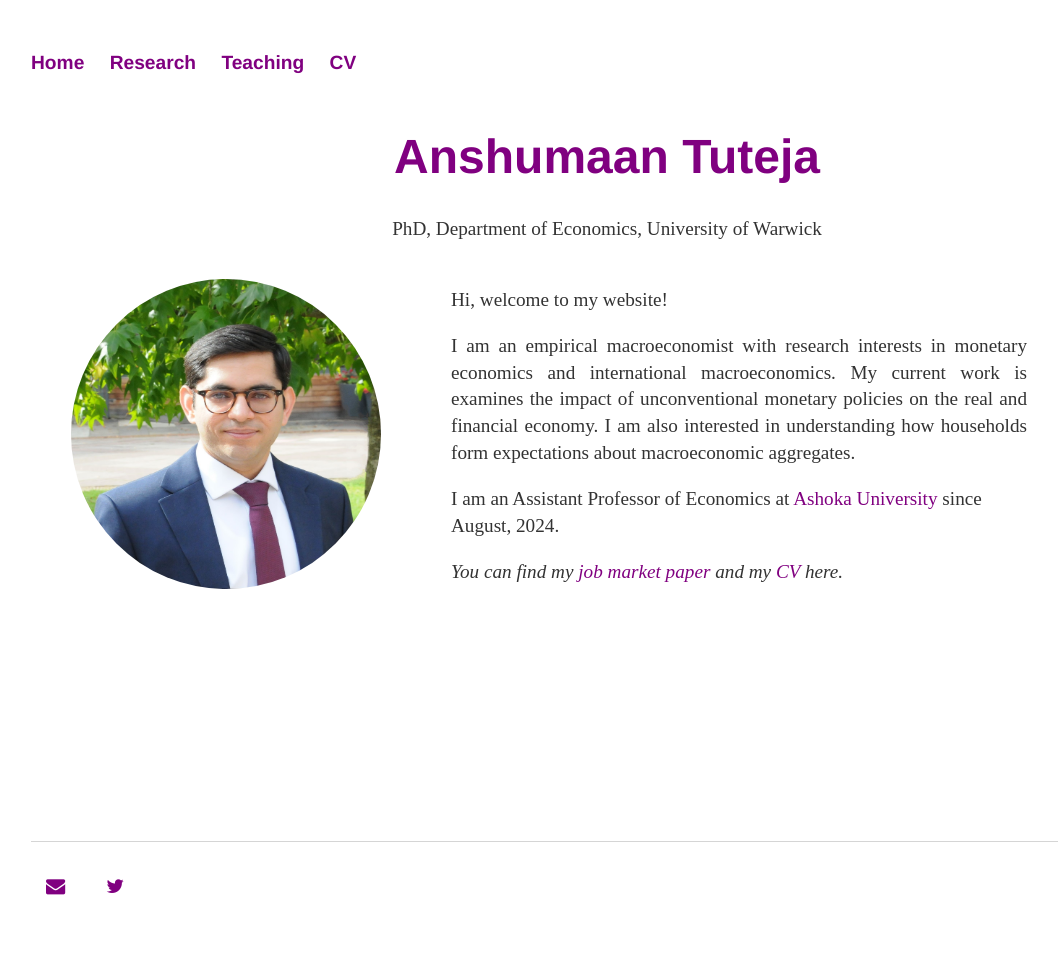
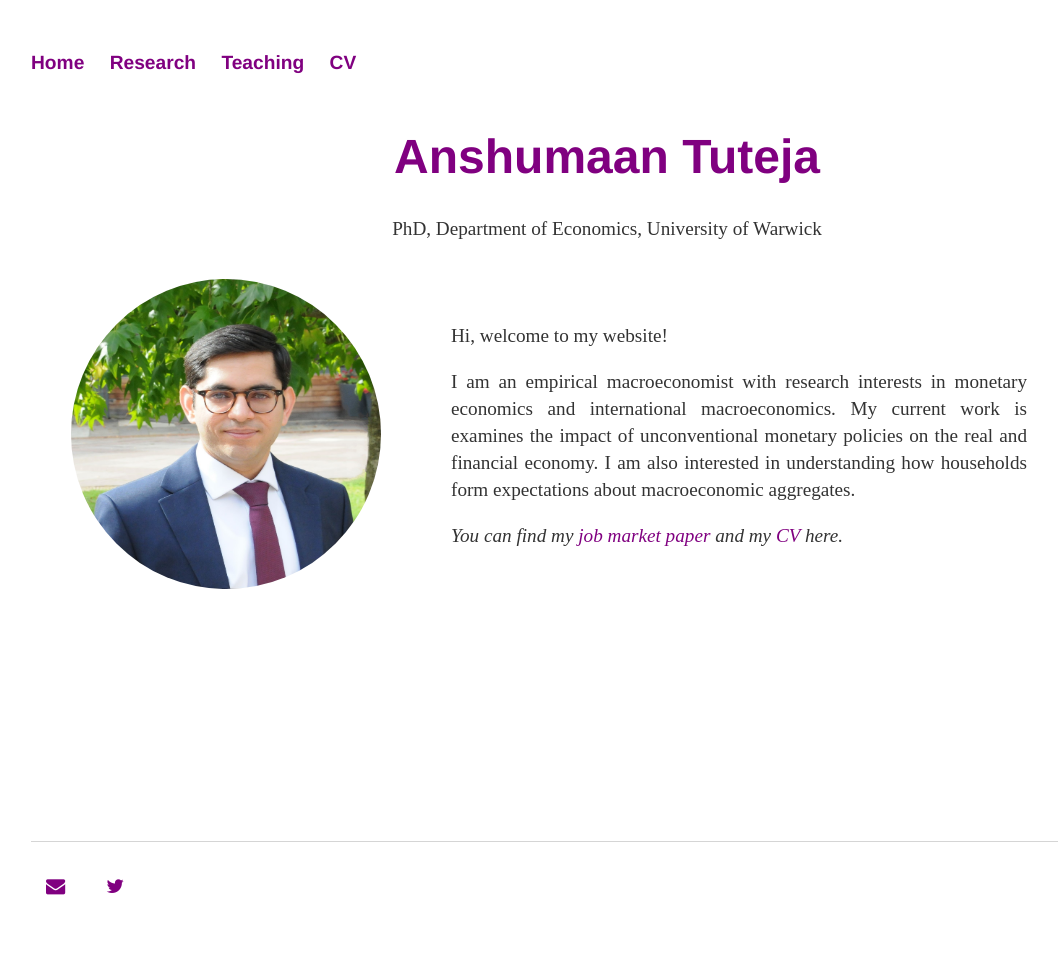
Before and after one commit to anshumaan-tuteja/anshumaan-tuteja.github.io, a Jekyll site: the page built from index.html, in a window 1280 px wide. Shown: the whole page, without its empty margins (33-1091 px from the left). Built offline with Jekyll 4.4.1, drawn with Linux system fonts in a browser that asks for light colours.

Commit message:
Update university information

```diff
--- a/index.html
+++ b/index.html
@@ -14,7 +14,7 @@
 					<p align="justify"> I am an empirical macroeconomist with research interests in monetary economics and international macroeconomics.
 					   My current work is examines the impact of unconventional monetary policies on the real and financial economy.
 					   I am also interested in understanding how households form expectations about macroeconomic aggregates.  </p>
-					<p> I am an Assistant Professor of Economics at <a target="_blank" href="https://www.ashoka.edu.in/department/department-of-economics/">Ashoka University</a> since August, 2024. </p>
+					<!-- <p> I am an Assistant Professor of Economics at <a target="_blank" href="https://www.ashoka.edu.in/department/department-of-economics/">Ashoka University</a> since August, 2024. </p> -->
 					<p><em> You can find my <a target="_blank" href="assets/Papers/Anshumaan Tuteja-jmp.pdf">job market paper </a> and my <a target="_blank" href="assets/CV/CV_Anshumaan long.pdf">CV </a> here.</em></p>
 							<!-- <a href="/about">Read more about my life...</a></p> -->
 		    		</div><!-- /.blurb -->
```
